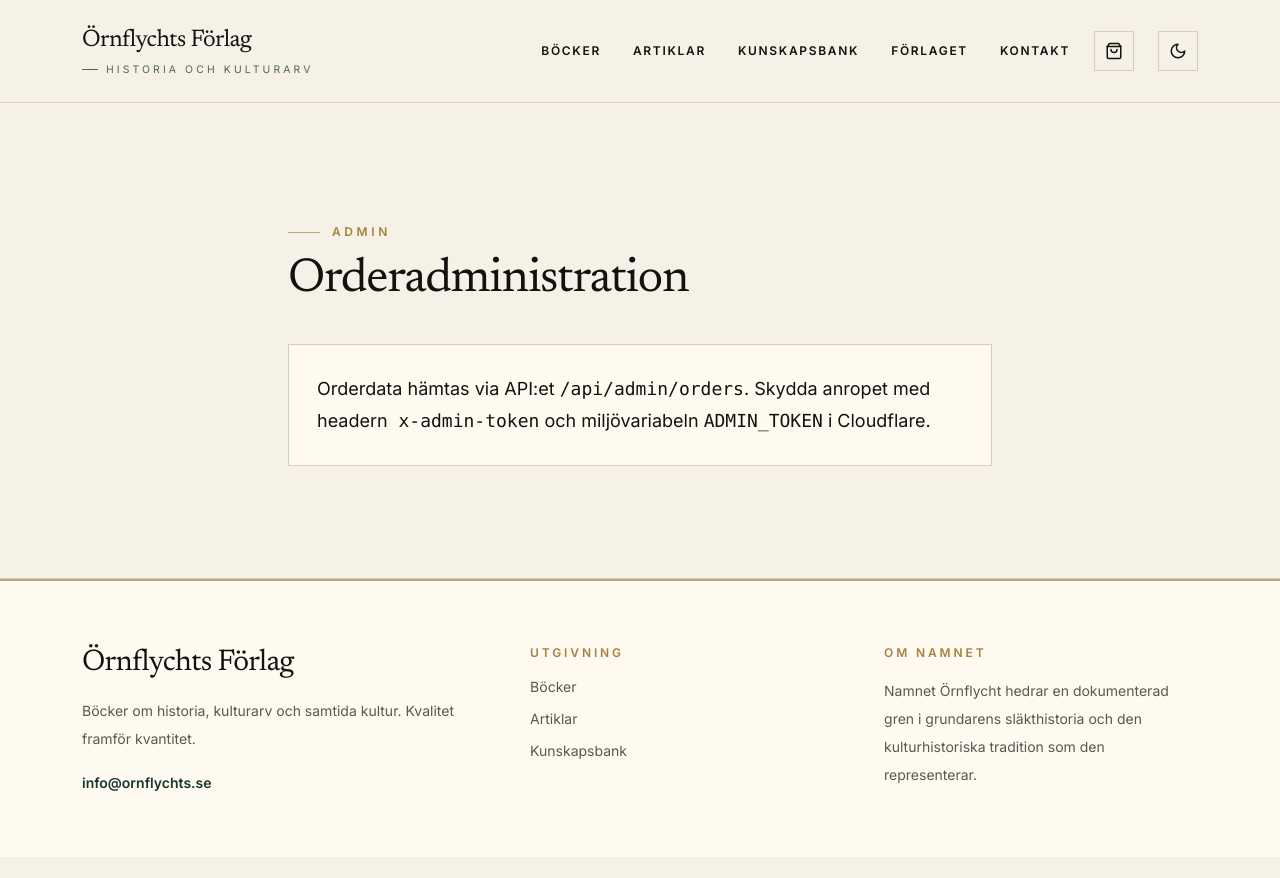
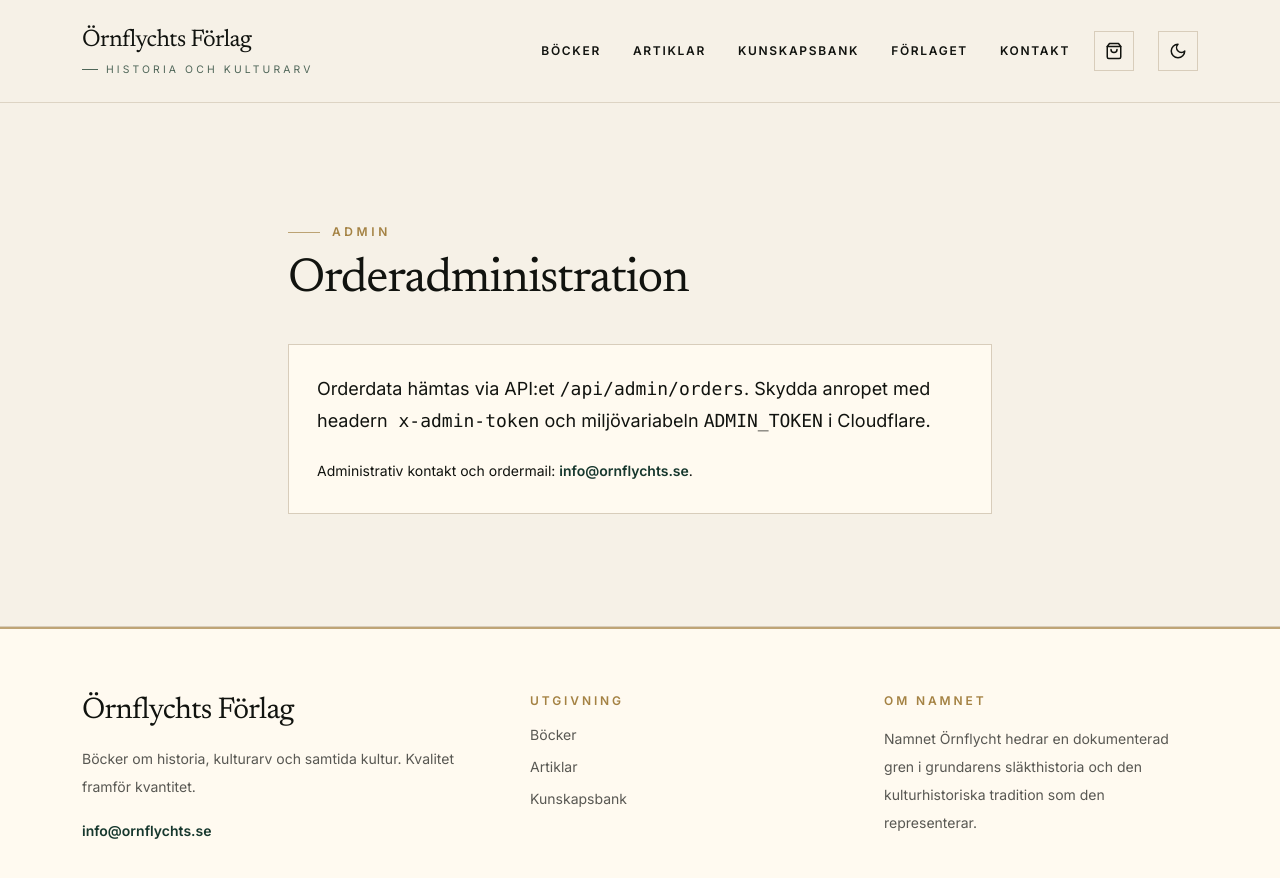
Before and after one commit to FredrikAnthony/ornflychts, a Next.js app: page /admin in a window 1280 px wide. Shown: the top 878 px of the page. Before the commit the page ends 857 px from the top, so only its background shows below. Built offline with nearby package versions, Linux system fonts and the light colour scheme.

Commit message:
Add admin email contact

```diff
--- a/app/admin/page.tsx
+++ b/app/admin/page.tsx
@@ -16,6 +16,13 @@ export default function AdminPage() {
             Orderdata hämtas via API:et <code>/api/admin/orders</code>. Skydda anropet med headern
             <code> x-admin-token</code> och miljövariabeln <code>ADMIN_TOKEN</code> i Cloudflare.
           </p>
+          <p className="mt-5 text-sm leading-7 text-ink/64 dark:text-ivory/64">
+            Administrativ kontakt och ordermail:{" "}
+            <a href="mailto:info@ornflychts.se" className="font-semibold text-forest dark:text-brass">
+              info@ornflychts.se
+            </a>
+            .
+          </p>
         </div>
       </div>
     </main>
```
Also changed, not shown: 2 other files (tests, documents, lock files or other folders).
